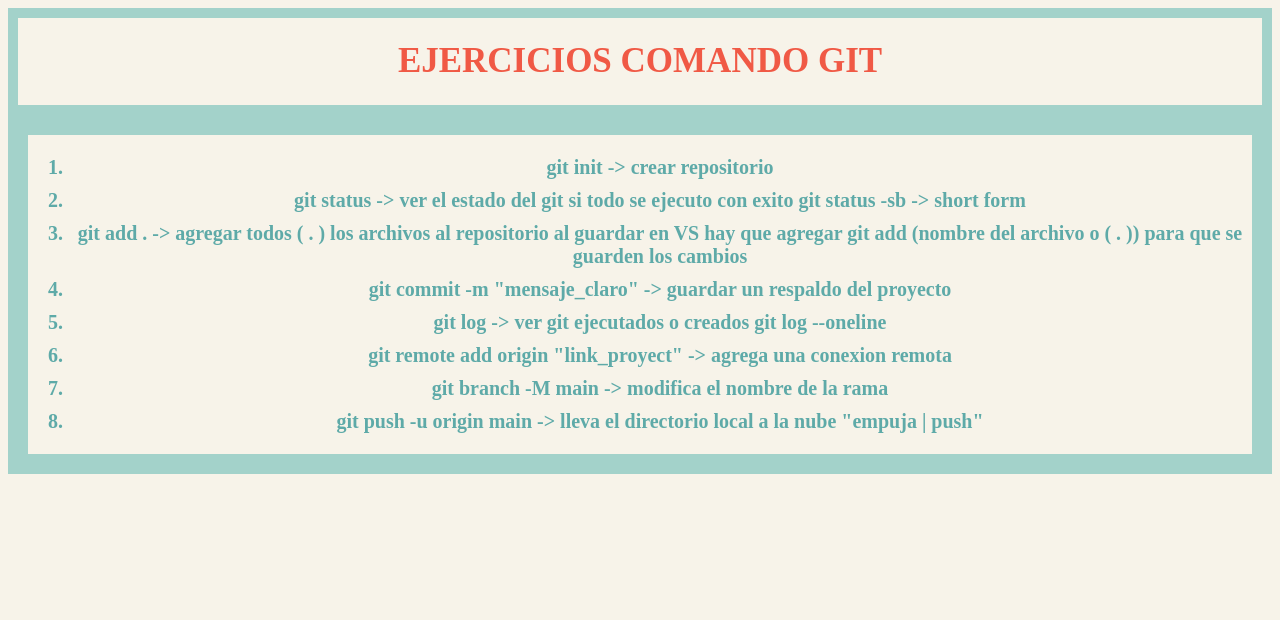
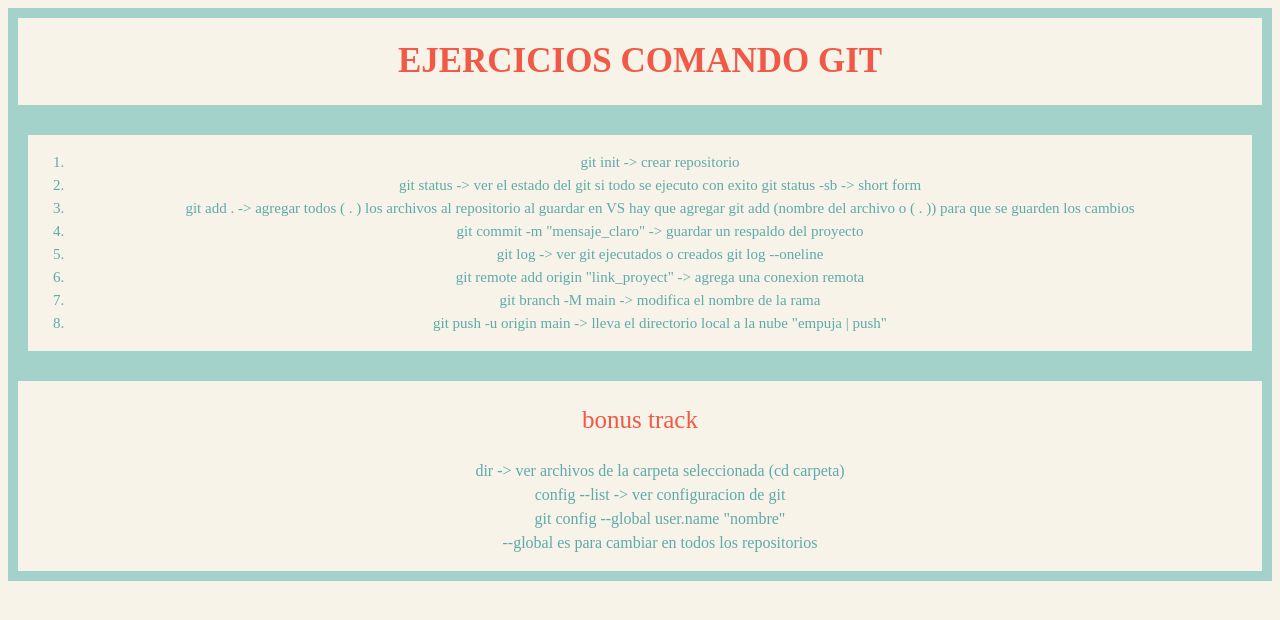
Before and after one commit to ignacioodeveloper/proyecto_git, a plain HTML site: page docs/index.html in a window 1280 px wide. Drawn offline with Linux system fonts and the light colour scheme.

Commit message:
agregamos bonus track a index.html

```diff
--- a/docs/css/estilos.css
+++ b/docs/css/estilos.css
@@ -20,9 +20,25 @@ section {
 }
 
 .list li {
-    padding: 5px;
+    padding: 3px;
     text-align: center;
     color: #5eaaa8;
-    font-size: 20px;
-    font-weight: bold;
+    font-size: 15px;
 }
+
+nav {
+    border: 10px solid #a3d2ca;
+}
+
+.bonus_track p {
+    color: #f05945;
+    font-size: 25px;
+    text-align: center;
+}
+
+.bonus_track li {
+    padding: 3px;
+    text-align: center;
+    color: #5eaaa8;
+    list-style: none;
+}
--- a/docs/index.html
+++ b/docs/index.html
@@ -36,6 +36,15 @@
             </ol>
         </div>
     </section>
+    <nav class="bonus_track">
+        <p>bonus track</p>
+        <ul>
+            <li>dir -> ver archivos de la carpeta seleccionada (cd carpeta)</li>
+            <li>config --list -> ver configuracion de git</li>
+            <li>git config --global user.name "nombre"</li>
+            <li>--global es para cambiar en todos los repositorios</li>
+        </ul>
+    </nav>
 </body>
 
 </html>
```
